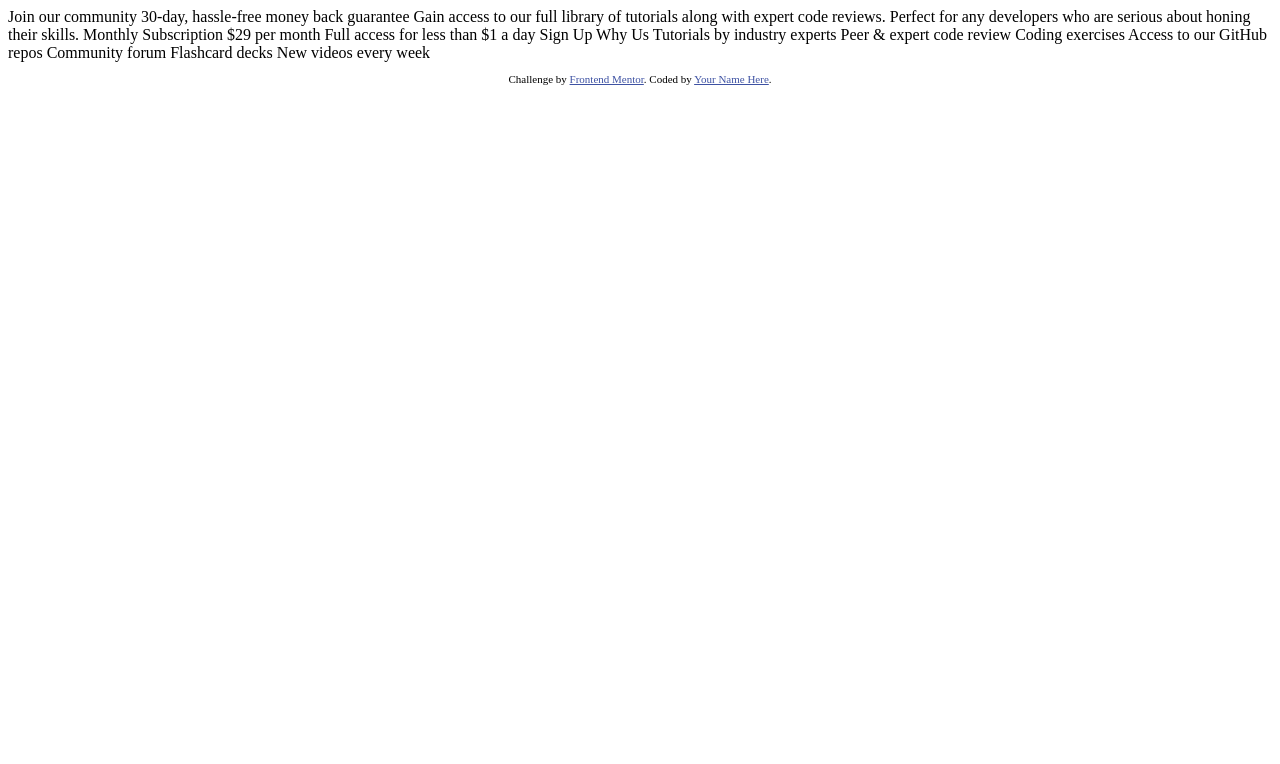
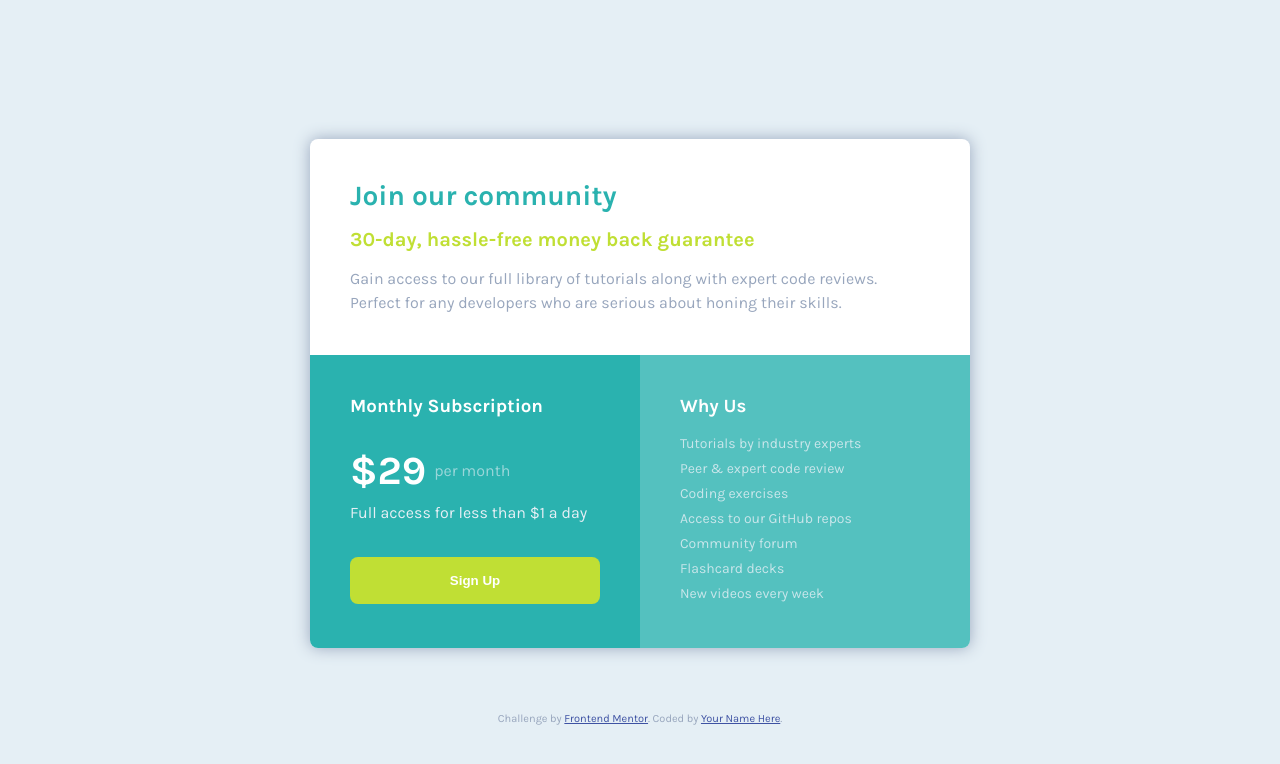
Before and after one commit to simplyObare/single-price-grid-component, a plain HTML site: page index.html in a window 1280 px wide. Drawn offline with Linux system fonts and the light colour scheme.

Commit message:
challenge completed

```diff
--- a/index.html
+++ b/index.html
@@ -1,49 +1,68 @@
 <!DOCTYPE html>
 <html lang="en">
   <head>
-  <meta charset="UTF-8">
-  <meta name="viewport" content="width=device-width, initial-scale=1.0"> <!-- displays site properly based on user's device -->
+    <meta charset="UTF-8" />
+    <meta name="viewport" content="width=device-width, initial-scale=1.0" />
+    <!-- displays site properly based on user's device -->
 
-  <link rel="icon" type="image/png" sizes="32x32" href="./images/favicon-32x32.png">
+    <link
+      rel="icon"
+      type="image/png"
+      sizes="32x32"
+      href="./images/favicon-32x32.png"
+    />
+
+    <link rel="stylesheet" href="styles.css" />
 
     <title>Frontend Mentor | Single Price Grid Component</title>
 
     <!-- Feel free to remove these styles or customise in your own stylesheet 👍 -->
-  <style>
-    .attribution { font-size: 11px; text-align: center; }
-    .attribution a { color: hsl(228, 45%, 44%); }
-  </style>
   </head>
   <body>
-  Join our community
+    <div class="container">
+      <div class="top">
+        <h1>Join our community</h1>
+        <h2>30-day, hassle-free money back guarantee</h2>
+        <p>
+          Gain access to our full library of tutorials along with expert code
+          reviews. Perfect for any developers who are serious about honing their
+          skills.
+        </p>
+      </div>
+      <div class="bottom">
+        <div class="left">
+          <h3>Monthly Subscription</h3>
+          <div>
+            <p>
+              <span class="bold">&dollar;29</span>
+              <span class="color">per month</span>
+            </p>
+            <p>Full access for less than &dollar;1 a day</p>
+            <button>Sign Up</button>
+          </div>
+        </div>
 
-  30-day, hassle-free money back guarantee
-
-  Gain access to our full library of tutorials along with expert code reviews.
-  Perfect for any developers who are serious about honing their skills.
-
-  Monthly Subscription
-
-  &dollar;29 per month
-
-  Full access for less than &dollar;1 a day
-
-  Sign Up
-
-  Why Us
-
-  Tutorials by industry experts
-  Peer &amp; expert code review
-  Coding exercises
-  Access to our GitHub repos
-  Community forum
-  Flashcard decks
-  New videos every week
+        <div class="right">
+          <h3>Why Us</h3>
+          <div>
+            <p>Tutorials by industry experts</p>
+            <p>Peer &amp; expert code review</p>
+            <p>Coding exercises</p>
+            <p>Access to our GitHub repos</p>
+            <p>Community forum</p>
+            <p>Flashcard decks</p>
+            <p>New videos every week</p>
+          </div>
+        </div>
+      </div>
+    </div>
 
     <footer>
       <p class="attribution">
-      Challenge by <a href="https://www.frontendmentor.io?ref=challenge" target="_blank">Frontend Mentor</a>.
-      Coded by <a href="#">Your Name Here</a>.
+        Challenge by
+        <a href="https://www.frontendmentor.io?ref=challenge" target="_blank"
+          >Frontend Mentor</a
+        >. Coded by <a href="#">Your Name Here</a>.
       </p>
     </footer>
   </body>
--- /dev/null
+++ b/styles.css
@@ -0,0 +1,146 @@
+@import url('https://fonts.googleapis.com/css2?family=Karla:ital,wght@0,200..800;1,200..800&display=swap');
+
+* {
+   margin: 0;
+   padding: 0;
+   box-sizing: border-box;
+}
+
+:root {
+   --cyan: hsl(179, 62%, 43%);
+   --bright-yellow: hsl(71, 73%, 54%);
+   --light-gray: hsl(204, 43%, 93%);
+   --grayish-blue: hsl(218, 22%, 67%);
+}
+
+body {
+   font-family: 'Karla', sans-serif;
+   font-size: 16px;
+   background-color: var(--light-gray);
+   color: var(--grayish-blue);
+   display: grid;
+   place-content: center;
+   min-height: 100vh;
+}
+
+.container {
+   max-width: 660px;
+   display: grid;
+   background-color: white;
+   border-radius: 0.5rem;
+   box-shadow: 0 0 1rem 0 var(--grayish-blue);
+   margin: 4rem 2rem;
+}
+
+.container .top {
+   padding: 2.5rem;
+}
+
+.container .top h1 {
+   color: var(--cyan);
+   margin-bottom: 1rem;
+   font-size: 1.75rem;
+}
+
+.container .top h2 {
+   color: var(--bright-yellow);
+   margin-bottom: 1rem;
+   font-size: 1.25rem;
+}
+
+.container .top p {
+   line-height: 1.5;
+   font-size: 1rem;
+}
+
+.container .bottom p {
+   color: hsl(204, 43%, 93%);
+}
+
+.container .bottom .left {
+   background-color: var(--cyan);
+   color: white;
+   padding: 2.5rem;
+}
+
+.container .bottom .left h3 {
+   color: white;
+   margin-bottom: 1.5rem;
+}
+
+.container .bottom .left p {
+   display: flex;
+   align-items: center;
+   gap: 0.5rem;
+   line-height: 1.5;
+}
+
+.container .bottom .left .bold {
+   font-weight: 700;
+   font-size: 2.5rem;
+   color: white;
+}
+
+.container .bottom .left .color {
+   color: hsl(204, 43%, 93%, 0.6);
+}
+
+.container .bottom .left button {
+   background-color: var(--bright-yellow);
+   color: white;
+   border: none;
+   border-radius: 0.5rem;
+   width: 100%;
+   padding: 1rem;
+   font-weight: 700;
+   margin: 2rem 0 0;
+}
+
+.container .bottom .left button:hover {
+   cursor: pointer;
+}
+
+.container .bottom .right {
+   padding: 2.5rem;
+   background-color: hsl(179, 62%, 43%, 0.8);
+   color: white;
+   border-radius: 0 0 0.5rem 0.5rem;
+}
+
+
+.container .bottom .right p {
+   line-height: 1.5;
+   margin-bottom: .25rem;
+   color: hsl(204, 43%, 93%, 0.8);
+   font-size: .875rem;
+}
+
+
+.container .bottom .right h3 {
+   color: white;
+   margin-bottom: 1rem;
+}
+
+.attribution {
+   font-size: 11px;
+   text-align: center;
+}
+
+.attribution a {
+   color: hsl(228, 45%, 44%);
+}
+
+@media screen and (min-width: 600px) {
+   .container .bottom {
+      display: grid;
+      grid-template-columns: 1fr 1fr;
+   }
+
+   .container .bottom .left {
+      border-radius: 0 0 0 0.5rem;
+   }
+
+   .container .bottom .right {
+      border-radius: 0 0 0.5rem 0;
+   }
+}
```
Lines whose indentation alone changed are shown as unchanged.
